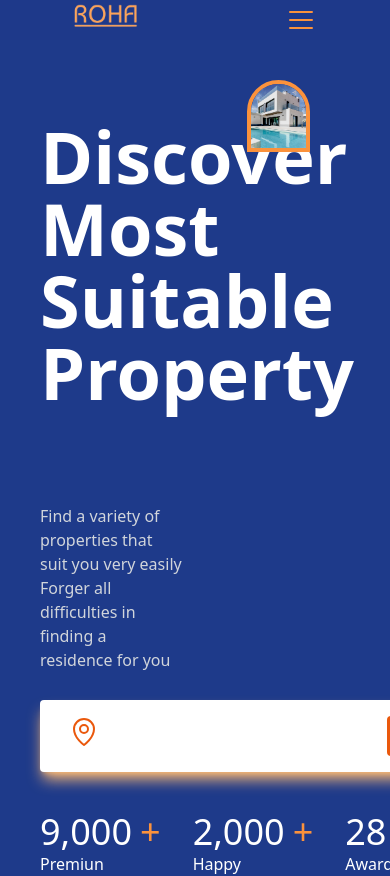
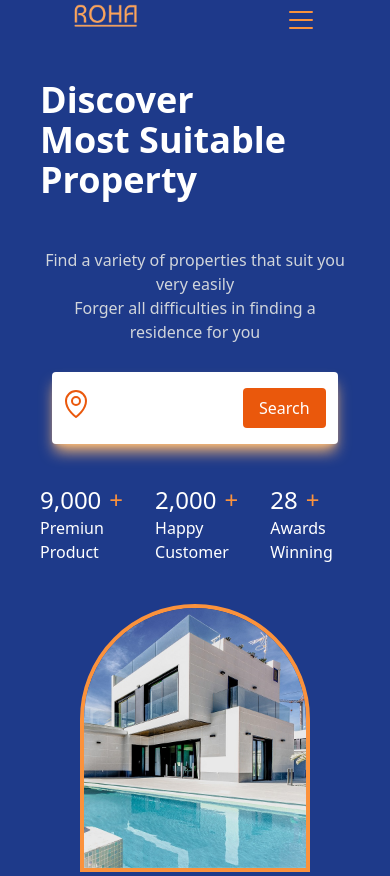
Before and after one commit to KidusThethird/Roha_realstate_website, a React (Create React App) app: page / in a window 390 px wide. Shown: the top 876 px of the page. Built offline with nearby package versions, Linux system fonts and the light colour scheme.

Commit message:
hero section responsivness added

```diff
--- a/src/components/hero.jsx
+++ b/src/components/hero.jsx
@@ -4,43 +4,45 @@ import Hero1 from '../assets/hero/hero-1.jpg';
 
  export const Hero = () => {
   return (
-    <div className='grid grid-cols-2 gap-x-6 px-10 bg-blue-900 py-20'>
+    <div className='lg:grid grid-cols-2 gap-x-6 px-10 bg-blue-900 py-10 md:py-20'>
 
-        <div className='col-span-1 pt-10'>
-            <h1 className='text-7xl text-white w-3/4 font-semibold'>
+        <div className='col-span-1 pt-10 w-full  '>
+            <h1 className='mx-auto text-4xl md:text-7xl text-white  md:w-3/4 font-semibold'>
                 Discover <br></br> Most Suitable Property
             </h1>
 
-            <div className='pt-24 text-gray-300'>
-            <p >Find a variety of properties that suit you very easily</p>
-            <p>Forger all difficulties in finding a residence for you</p>
+            <div className='  text-center md:block pt-12 md:pt-24 text-gray-300 w-full  '>
+            <p className='' >Find a variety of properties that suit you very easily</p>
+            <p className=''>Forger all difficulties in finding a residence for you</p>
             </div>
 
-            <div className='flex mt-7 bg-white px-7 py-4 w-fit space-x-7 rounded shadow-lg shadow-orange-300'>
-                <div className='text-orange-600 font-bold'>
+            <div className='mx-auto flex mt-7 bg-white md:px-7 px-2 py-4 w-fit space-x-2 md:space-x-7 rounded shadow-lg shadow-orange-300'>
+                <div className='text-orange-600 font-bold '>
                     <MapPin  size={32}/>
                 </div>
-                <input type="text" name="" id="" />
+                <div className='w-1/2 items-center my-auto'>
+                <input type="text" name="" id="" size={10}/>
+                </div>
                 <button className='bg-orange-600 px-4 py-2 text-white rounded hover:scale-110 transition-all duration-200'>Search</button>
 
             </div>
 
 
-            <div className='py-10 flex space-x-8 text-white'>
-                <div>
-                    <div className='flex text-4xl'>
+            <div className='py-10 flex space-x-8 text-white w-fit mx-auto'>
+                <div >
+                    <div className='flex text-2xl md:text-4xl'>
                     <h1 className='pr-2'>9,000</h1> <h1 className='text-orange-400'> +</h1>
                     </div>
                     <p>Premiun Product</p>
                 </div>
                 <div>
-                    <div className='flex text-4xl'>
+                    <div className='flex text-2xl md:text-4xl'>
                     <h1 className='pr-2'> 2,000</h1> <h1 className='text-orange-400'> +</h1>
                     </div>
                     <p>Happy Customer</p>
                 </div>
                 <div>
-                    <div className='flex text-4xl'>
+                    <div className='flex text-2xl md:text-4xl'>
                     <h1 className='pr-2'>28</h1> <h1 className='text-orange-400'> +</h1>
                     </div>
                     <p>Awards Winning</p>
@@ -49,7 +51,7 @@ import Hero1 from '../assets/hero/hero-1.jpg';
         </div>
 
         <div>
-               <div className=' px-10'>
+               <div className='w-fit mx-auto px-10'>
                 <img className='rounded-t-full border-4  border-orange-400' src={Hero1} alt="" />
                 </div>
 
```
